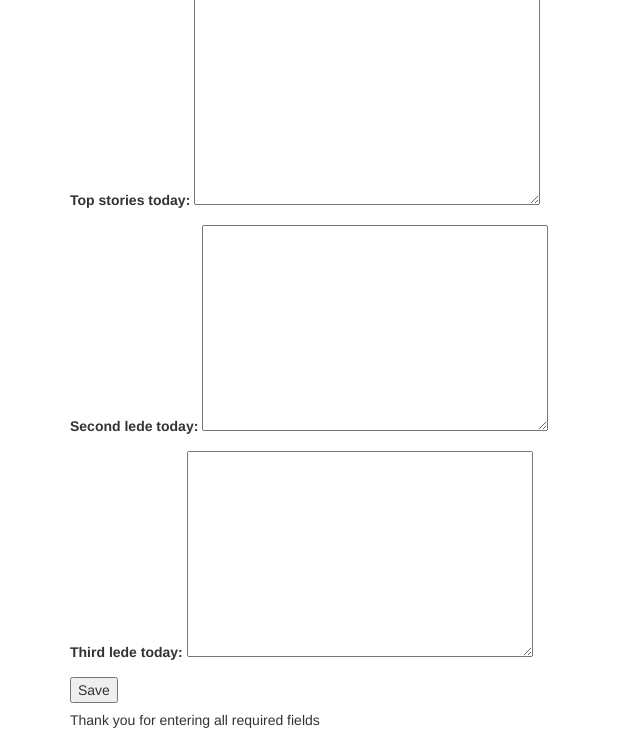
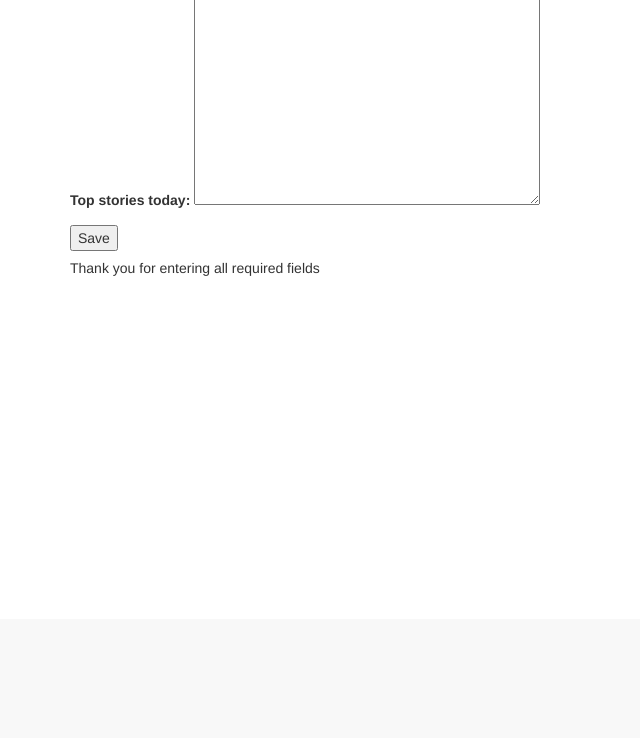
Before and after one commit to chucklapress/gville_news_portal, a Django app: a page that uses templates/base.html in a window 1280 px wide. Shown: the part 181-919 px from the top of the page, without its empty margins (0-640 px from the left). After the commit the page ends 457 px from the top, so only its background shows below. Run offline with Django 3.2, Linux system fonts and the light colour scheme; some libraries are stand-ins or nearby versions.

Commit message:
changed models and forms

```diff
--- a/app/models.py
+++ b/app/models.py
@@ -7,25 +7,20 @@ from django.dispatch import receiver
 # Create your models here.
 class HeadlineArticle(models.Model):
     top_stories_today = models.TextField(max_length=None)
-    second_lede_today = models.TextField(max_length=None)
-    third_lede_today = models.TextField(max_length=None)
     def __str__(self):
         return self.top_stories_today
 
 class LocalArticle(models.Model):
     top_local_today = models.TextField(max_length=None)
-    other_local_today = models.TextField(max_length=None)
     def __str__(self):
         return self.top_local_today
 
 class SportsArticle(models.Model):
     top_sports_today = models.TextField(max_length=None)
-    other_sports_today = models.TextField(max_length=None)
     def __str__(self):
         return self.top_sports_today
 
 class BusinessArticle(models.Model):
     top_business_today = models.TextField(max_length=None)
-    other_business_today = models.TextField(max_length=None)
     def __str__(self):
         return self.top_business_today
--- a/app/views.py
+++ b/app/views.py
@@ -30,20 +30,20 @@ class LocalfeedView(ListView):
 
 class HeadlineCreateView(CreateView):
     model = HeadlineArticle
-    fields = ['top_stories_today','second_lede_today','third_lede_today']
+    fields = ['top_stories_today']
     success_url = '/'
 
 class BusinessArticleCreateView(CreateView):
     model = BusinessArticle
-    fields = ['top_business_today','other_business_today']
+    fields = ['top_business_today']
     success_url = '/'
 
 class LocalArticleCreateView(CreateView):
     model = LocalArticle
-    fields = ['top_local_today','other_local_today']
+    fields = ['top_local_today']
     success_url = '/'
 
 class SportsArticleCreateView(CreateView):
     model = SportsArticle
-    fields = ['top_sports_today','other_sports_today']
+    fields = ['top_sports_today']
     success_url = '/'
--- a/templates/app/businessarticle_list.html
+++ b/templates/app/businessarticle_list.html
@@ -15,7 +15,6 @@
 <h5>Todays top Business story, {{ object.top_business_today }}</h5>
 <br>
 <br>
-<h5>Todays second story, {{ object.other_business_today }}</h5>
 <br>
 <br>
 <br>
--- a/templates/app/headlinearticle_list.html
+++ b/templates/app/headlinearticle_list.html
@@ -15,10 +15,6 @@
 <h5>Todays top story, {{ object.top_stories_today }}</h5>
 <br>
 <br>
-<h5>Todays second story, {{ object.second_lede_today }}</h5>
-<br>
-<br>
-<h5>Todays third story, {{ object.third_lede_today }}</h5>
 
 <br>
 <br>
--- a/templates/app/localarticle_list.html
+++ b/templates/app/localarticle_list.html
@@ -15,7 +15,6 @@
 <h5>Todays top Local story, {{ object.top_local_today }}</h5>
 <br>
 <br>
-<h5>Todays second story, {{ object.other_local_today }}</h5>
 <br>
 <br>
 <br>
--- a/templates/app/sportsarticle_list.html
+++ b/templates/app/sportsarticle_list.html
@@ -18,7 +18,6 @@
 <h5>Todays top sports story, {{ object.top_sports_today }}</h5>
 <br>
 <br>
-<h5>Todays second story, {{ object.other_sports_today }}</h5>
 <br>
 <br>
 <br>
```
Also changed, not shown: app/migrations/0002_auto_20170812_1632.py (added), db.sqlite3.
